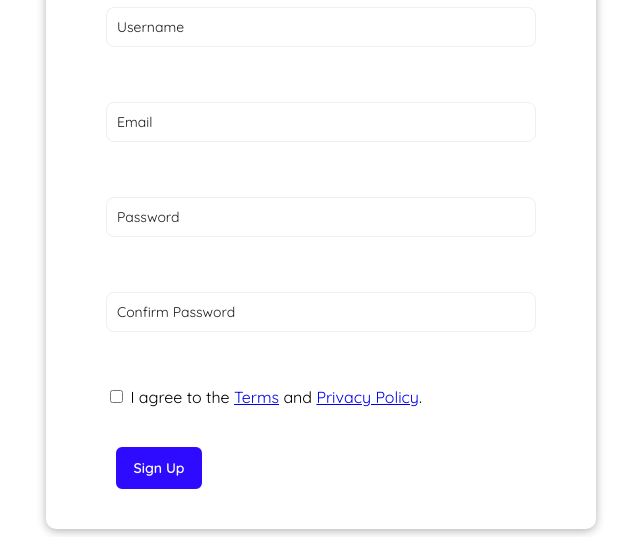
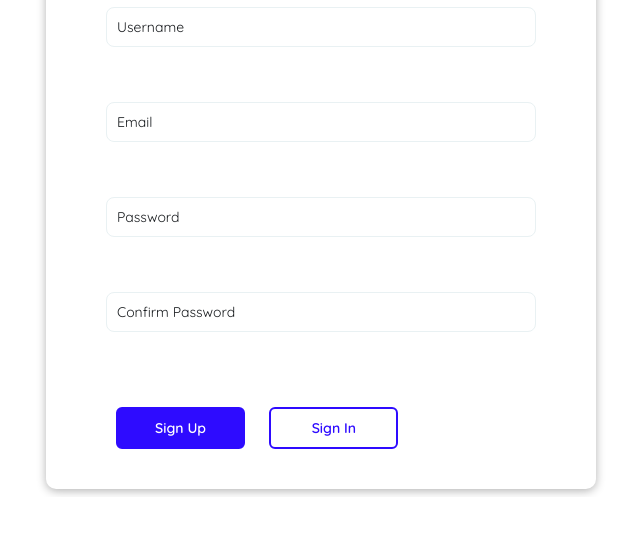
Before and after one commit to za-h-ra/form-validator, a plain HTML site: page index.html in a window 1280 px wide. Shown: the part 368-905 px from the top of the page, without its empty margins (319-959 px from the left). After the commit the page ends 865 px from the top, so only its background shows below. Drawn offline with nearby package versions, Linux system fonts and the light colour scheme.

Commit message:
button styling

```diff
--- a/css/style.css
+++ b/css/style.css
@@ -136,34 +136,30 @@ img {
 
 .form-title {
 	display: block;
-    transition: all .3s;
+	transition: all 0.3s;
 	margin-top: 10px;
-
 }
 
-.form-input:placeholder-shown + .form-title{
+.form-input:placeholder-shown + .form-title {
 	opacity: 0;
 	visibility: hidden;
 	transform: translateY(-40px);
-
 }
 
-
-
-.form .button {
+.form .form-button {
 	cursor: pointer;
-	background-color: var(--primary-color);
-	color: #fff;
 	border: 2px solid var(--primary-color);
 	border-radius: 6px;
 	display: inline-block;
 	font-size: 14px;
 	padding: 10px;
 	margin-top: 20px;
-	width: 20%;
+	width: 30%;
 }
 
-.button {
+.btn-blue {
+	background-color: var(--primary-color);
+	color: #fff;
 	margin-left: 10px;
 	margin-right: 10px;
 	font-family: 'Quicksand', sans-serif;
@@ -171,8 +167,33 @@ img {
 	outline: none;
 }
 
-.button:hover {
+.btn-white {
+	background-color: #fff;
+	color: var(--primary-color);
+	margin-left: 10px;
+	margin-right: 10px;
+	font-family: 'Quicksand', sans-serif;
+	font-weight: 600;
+	outline: none;
+}
+
+.form-button:hover {
 	box-shadow: 0 10px 36px rgba(0, 0, 0, 0.15);
-	background-color: var(--hover-color);
-	border-color: var(--hover-color);
 }
+
+.form-button:hover::after {
+	transform: scaleX(1.4) scaleY(1.6);
+	opacity: 0;
+}
+
+.form-button::after {
+	content: '';
+	display: inline-block;
+	z-index: 1;
+	transition: all 0.4s;
+}
+
+.form-button:active {
+	transform: translateY(-0.1rem);
+	box-shadow: 0 0.5rem 1rem rgba(0, 0, 0, 0.2);
+}
--- a/index.html
+++ b/index.html
@@ -45,12 +45,8 @@
                 <label class="form-title" for="password2">Confirm Password</label>
                 <small>Error Message</small>
             </div>
-            <div class="checkbox-container">
-                <input type="checkbox" name="checkbox" value="check" id="agree" class="form-checkbox">
-                <label for="check">I agree to the <a href="#">Terms</a> and <a href="#">Privacy Policy</a>.</label>
-            </div>
-            <br>
-                <input type="submit" value="Sign Up" class="form-button button">
+                <input type="submit" value="Sign Up" class="form-button btn-blue">
+                <input type="button" value="Sign In" class="form-button btn-white">
 
         </form>
     </div>
```
Lines whose indentation alone changed are shown as unchanged.
